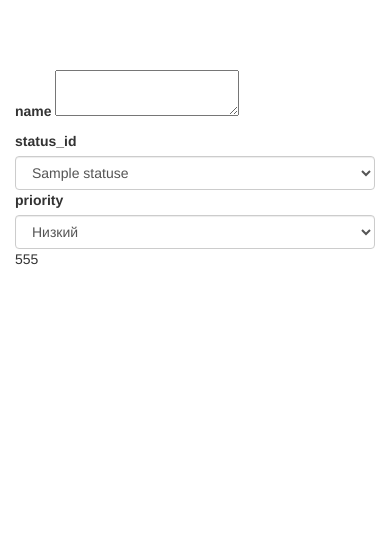
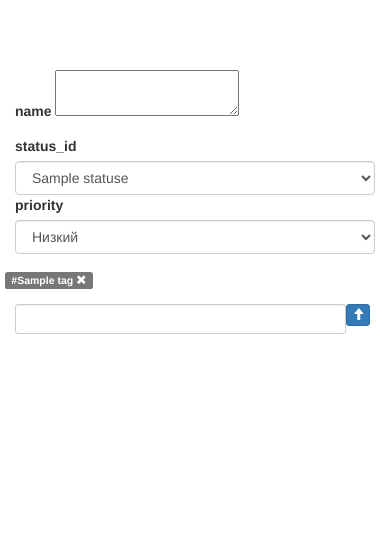
Before and after one commit to NewTor/tasks, a Yii app: template views/ajax/edit_task.php in a window 390 px wide. Shown: the top 533 px of the page. Run offline with PHP 8.4 and a stand-in for Yii, Linux system fonts and the light colour scheme; the template is opened without the code that fills it: most values are stand-ins (such as "Sample title", 1, 10 or a date in 2020); form fields are guessed from the names that the template uses; data that the repository does not hold is empty; some libraries are stand-ins or nearby versions.

Commit message:
привязка/отвязка тегов

```diff
--- a/views/ajax/edit_task.php
+++ b/views/ajax/edit_task.php
@@ -1,15 +1,65 @@
 <?php
 use yii\helpers\Html;
+use yii\widgets\Pjax;
+
 /* @var $task \app\models\Tasks | null */
 /* @var $statuses \app\models\Status */
 ?>
-<div class="row" style="margin-bottom: 5px;">
+<script>
+$(function () {
+    /**
+     * Поиск тега автокомплитом
+     */
+    $("#tag-name").autocomplete({
+        source: "/ajax/search-tag",
+        select: function (e, ui) {
+            $("#tag-name").val(ui.item.label).data("tag", ui.item.value);
+            return false;
+        },
+        minLength: 2
+    });
+    /**
+     * Вставка/привязка тега
+     */
+    $("#tag-name__up").on("click", function () {
+        var tag_id = $("#tag-name").data('tag');
+        var uuid = "<?= $task->uuid;?>";
+        var tag_name = $("#tag-name").val();
+        $.ajax({async: false,
+            url: "/ajax/bind-tag",
+            type: "POST",
+            data:({tag_id: tag_id, uuid: uuid, tag_name: tag_name}),
+            success: function() {
+                $("#tag-name").val('');
+                $("#tags-wrapper").append('<span id="t' + tag_id + '" data-value="' + tag_id + '" class="label label-default tags">#' + tag_name + ' <span class="glyphicon glyphicon-remove"></span></span>');
+            }
+        });
+    });
+    /**
+     * Отвязка тега от задачи
+     */
+    $(".tags").on("click", function () {
+        var tag_id = $(this).data("value");
+        var uuid = "<?= $task->uuid;?>";
+        $.ajax({async: false,
+            url: "/ajax/delete-task-tag",
+            type: "POST",
+            data:({tag_id: tag_id, uuid: uuid}),
+            success: function() {
+                $("#t" + tag_id).hide();
+            }
+        });
+    });
+
+});
+</script>
+<div class="row row-m__bottom">
     <div class="col-md-12">
         <?= Html::label('Задача', 'name');?>
         <?= Html::textarea('name', $task ? $task->name : '', ['class' => 'form-control', 'id' => 'name']);?>
     </div>
 </div>
-<div class="row">
+<div class="row row-m__bottom">
     <div class="col-md-6">
         <?= Html::label('Статус', 'status_id');?>
         <select id="status_id" class="form-control">
@@ -28,8 +78,21 @@ use yii\helpers\Html;
     </div>
 </div>
 <?php if($task):?>
-
-
-555
-
+    <div class="row row-m__bottom">
+        <div class="col-md-12" style="padding: 5px;">
+            <?php Pjax::begin(['id' => 'task-tags-pjax', 'timeout' => 5000, 'enablePushState' => true, 'clientOptions' => ['method' => 'POST']]);?>
+            <div id="tags-wrapper">
+                <?php foreach($task->tags as $tag):?>
+                    <span id="t<?= $tag->tag_id;?>" data-value="<?= $tag->tag_id;?>" class="label label-default tags">#<?= $tag->tag->tag_name;?> <span class="glyphicon glyphicon-remove"></span></span>
+                <?php endforeach;?>
+            </div>
+            <?php Pjax::end();?>
+        </div>
+    </div>
+    <div class="row">
+        <div class="col-md-12">
+            <input type="text" id="tag-name" data-tag="0" class="form-control input-sm" placeholder="" style="float: left;width: 92%;">
+            <button class="btn btn-primary btn-xs" id="tag-name__up" type="button" style="float: left;"><span class="glyphicon glyphicon-arrow-up"></span></button>
+        </div>
+    </div>
 <?php endif;?>
--- a/web/css/site.css
+++ b/web/css/site.css
@@ -117,3 +117,11 @@ a.desc:after {
 .block__top-padding {
     padding-top: 25px;
 }
+
+.row-m__bottom {
+    margin-bottom: 10px;
+}
+
+.row-m__top {
+    margin-top: 10px;
+}
--- a/web/js/action.js
+++ b/web/js/action.js
@@ -99,6 +99,13 @@ spApplication.Controller = {
     loadTasksGrid: function () {
         jQuery.pjax.defaults.timeout = 5000;
         jQuery.pjax.reload({container: "#tasks-pjax"});
+    },
+    /**
+     * Pjax загрузчик тегов задачи
+     */
+    loadTaskTagsGrid: function () {
+        jQuery.pjax.defaults.timeout = 5000;
+        jQuery.pjax.reload({container: "#task-tags-pjax"});
     }
 };
 /**
@@ -118,7 +125,6 @@ spApplication.Action = {
             }
             spApplication.Controller.loadStatusGrid();
         });
-
     },
     /**
      * Удаление статуса
@@ -181,7 +187,6 @@ spApplication.Action = {
      * @param id идентификатор задачи
      */
     deleteTask: function (id) {
-    id = isNaN(id) ? 0 : id;
     spApplication.Controller.deleteRow(id, "task", function (result) {
         var obj = JSON.parse(result);
         if(obj.error) {
```
Also changed, not shown: controllers/AjaxController.php (+90 -5 lines), models/Tags.php (+15 -1 lines), web/js/common.js (+12 -4 lines).
